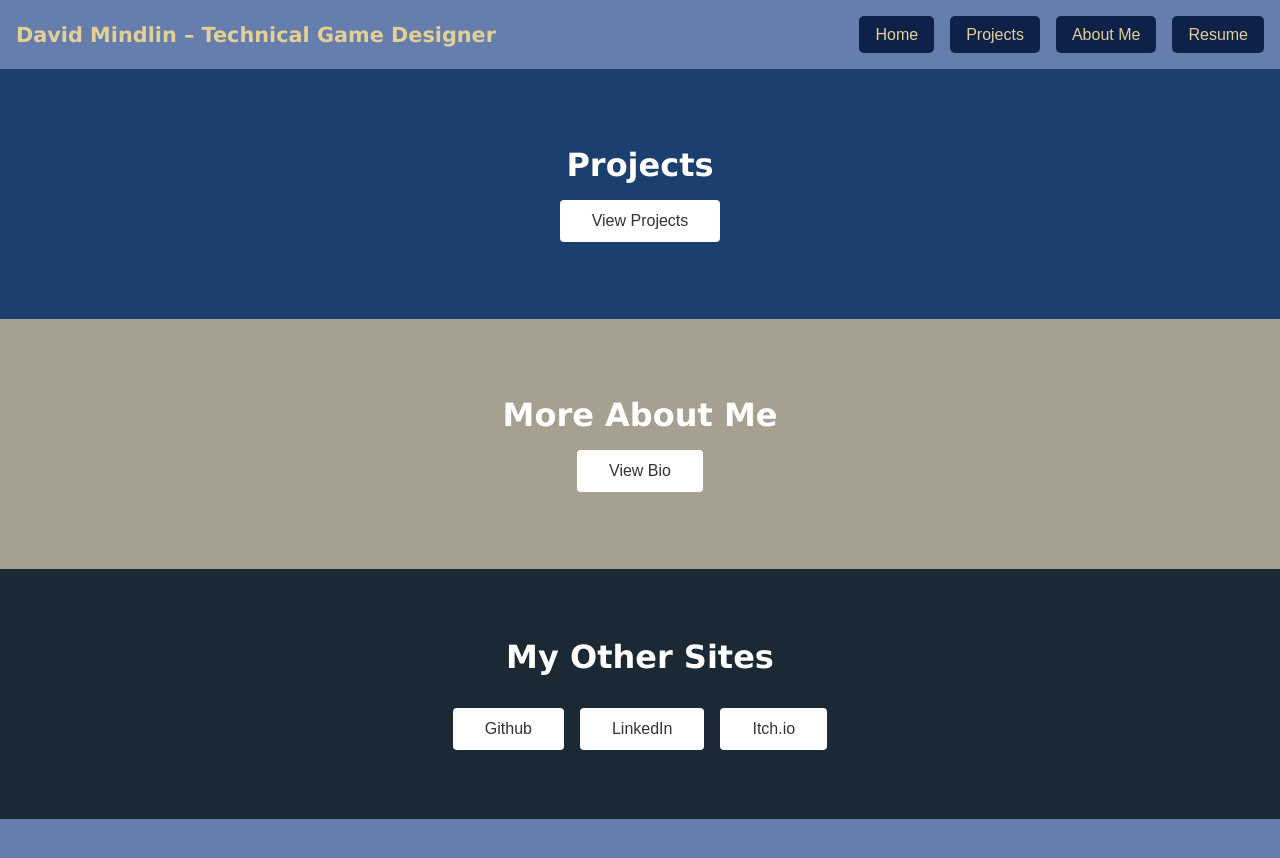
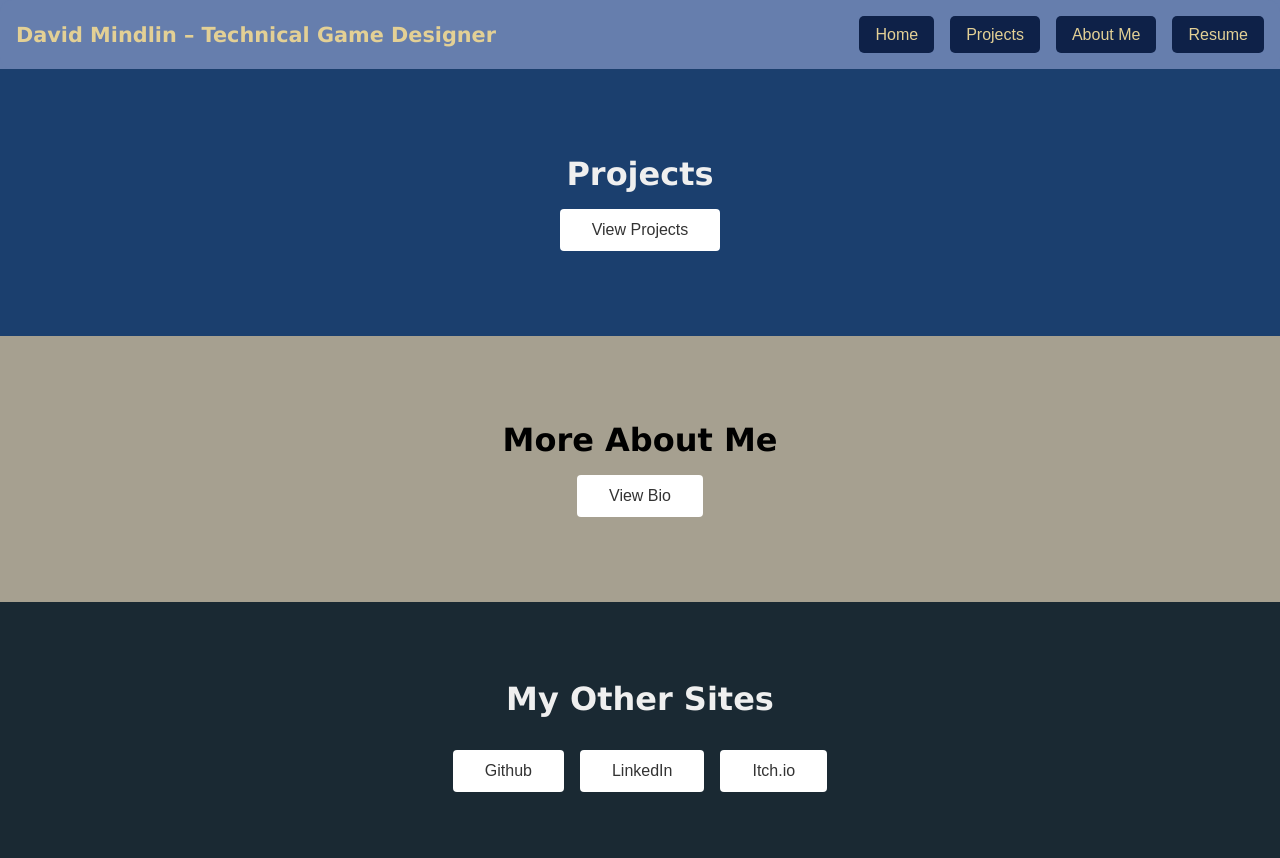
Before and after one commit to DMind44/portfolio, a React (Vite) app: page /#/ in a window 1280 px wide. Shown: the top 858 px of the page. Before the commit the page ends 819 px from the top, so only its background shows below. Built offline with nearby package versions, Linux system fonts and the light colour scheme.

Commit message:
fixed homepage layout

```diff
--- a/src/components/Homepage.css
+++ b/src/components/Homepage.css
@@ -6,7 +6,7 @@
 
 .section {
     width: 100%;
-    height: 250px;
+    height: 33.33vh;
     display: flex;
     flex-direction: column;
     align-items: center;
@@ -18,15 +18,17 @@
 
 .section1 {
     background-color: #1B3F6E;
+    color: #EFEFEF;
 }
 
 .section2 {
     background-color: #A6A090;
-    color: #FFF;
+    color: #000000;
 }
 
 .section3 {
     background-color: #1A2933;
+    color: #EFEFEF;
 }
 
 .section4 {
```
